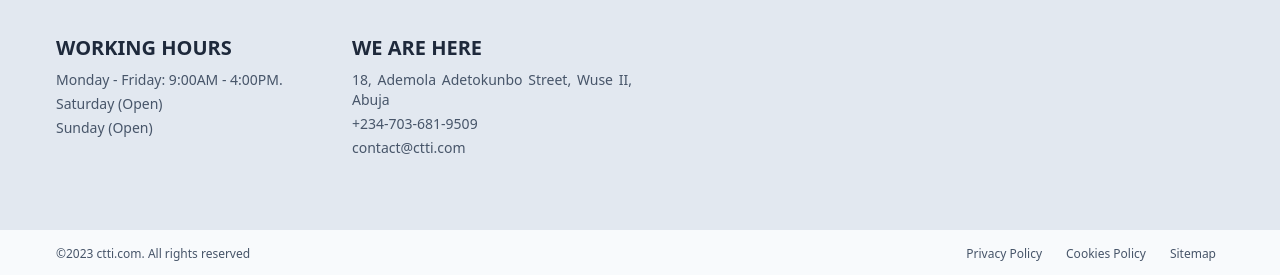
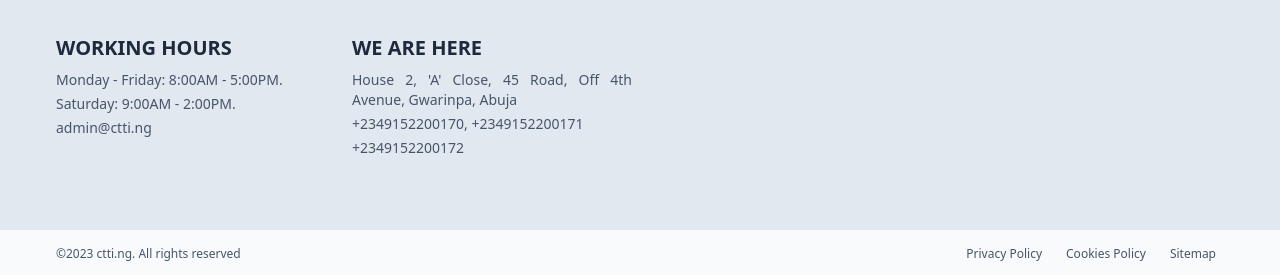
Before and after one commit to fredereeks/ceetee, a React (Create React App) app: page /post/1 in a window 1280 px wide. Shown: the part 1378-1653 px from the top of the page. Built offline with nearby package versions, Linux system fonts and the light colour scheme; no server answers.

Commit message:
Changed the contac details and working hours on the footer page as instructed

```diff
--- a/src/components/Footer.jsx
+++ b/src/components/Footer.jsx
@@ -8,23 +8,24 @@
                 <div className="flex flex-col">
                     <h3 className="text-md md:text-xl font-bold text-slate-800 pb-2 uppercase">Working Hours</h3>
                     <div className="flex flex-col gap-1">
-                        <p className="text-xs md:text-sm text-slate-600 text-justify">Monday - Friday: 9:00AM - 4:00PM.</p>
-                        <p className="text-xs md:text-sm text-slate-600 text-justify">Saturday (Open)</p>
-                        <p className="text-xs md:text-sm text-slate-600 text-justify">Sunday (Open)</p>
+                        <p className="text-xs md:text-sm text-slate-600 text-justify">Monday - Friday: 8:00AM - 5:00PM.</p>
+                        <p className="text-xs md:text-sm text-slate-600 text-justify">Saturday: 9:00AM - 2:00PM.</p>
+                        {/* <p className="text-xs md:text-sm text-slate-600 text-justify">Sunday (Open)</p> */}
+                        <p className="text-xs md:text-sm text-slate-600 text-justify">admin@ctti.ng</p>
                     </div>
                 </div>
                 <div className="flex flex-col">
                     <h3 className="text-md md:text-xl font-bold text-slate-800 pb-2 uppercase">WE ARE HERE</h3>
                     <div className="flex flex-col gap-1">
-                        <p className="text-xs md:text-sm text-slate-600 text-justify">18, Ademola Adetokunbo Street, Wuse II, Abuja</p>
-                        <p className="text-xs md:text-sm text-slate-600 text-justify">+234-703-681-9509</p>
-                        <p className="text-xs md:text-sm text-slate-600 text-justify">contact@ctti.com</p>
+                        <p className="text-xs md:text-sm text-slate-600 text-justify">House 2, 'A' Close, 45 Road, Off 4th Avenue, Gwarinpa, Abuja</p>
+                        <p className="text-xs md:text-sm text-slate-600 text-justify">+2349152200170, +2349152200171</p>
+                        <p className="text-xs md:text-sm text-slate-600 text-justify">+2349152200172</p>
                     </div>
                 </div>
             </div>
             <div className="bg-slate-50 py-3 px-4 md:px-10 absolute left-0 bottom-0 w-full flex justify-between items-center">
                 <div className="sm:container mx-auto sm:px-4 flex flex-col sm:flex-nowrap sm:flex-row gap-2 items-center md:items-center sm:justify-between">
-                    <p className="text-slate-600 text-center sm:text-left text-xs font-thin">&copy;{new Date().getFullYear()} ctti.com. All rights reserved</p>
+                    <p className="text-slate-600 text-center sm:text-left text-xs font-thin">&copy;{new Date().getFullYear()} ctti.ng. All rights reserved</p>
                     <div className="flex flex-1 justify-center sm:justify-end gap-2 w-full sm:w-max">
                         <Link to="/" className="hover:underline py-1 text-slate-600 mx-2 text-xs font-thin">Privacy Policy</Link>
                         <Link to="/" className="hover:underline py-1 text-slate-600 mx-2 text-xs font-thin">Cookies Policy</Link>
--- a/src/pages/TeamTraining.jsx
+++ b/src/pages/TeamTraining.jsx
@@ -40,7 +40,8 @@
         <section className="bg-white py-20 relative after:left-0 after:top-0 after:absolute after:z-5 after:bg-[#8881] after:w-full after:h-full">
           {/* <img src={category_2} alt="" className="absolute w-full h-full z-2 top-0 left-0 object-cover" /> */}
           <div className="relative z-10 grid grid-cols-1 sm:grid-cols-2 gap-6 justify-center container max-w-[960px] px-5 py-10 mx-auto">
-              <h2 className="col-span-1 sm:col-span-2 text-2xl md:text-4xl text-indigo-700 pt-0 pb-10 text-center font-bold">CTTI Advantages for Corporate and Government Clients</h2>
+              {/* <h2 className="col-span-1 sm:col-span-2 text-2xl md:text-4xl text-indigo-700 pt-0 pb-10 text-center font-bold">CTTI Advantages for Corporate and Government Clients</h2> */}
+              <h3 className="col-span-1 sm:col-span-2 pb-10 text-2xl md:text-3xl font-bold text-blue-600 mx-auto max-w-[90%] sm:max-w-[50%] text-center leading-loose capitalize">CTTI Advantages<span className ="text-cyan-400"> Cororate</span> and <span className ="text-cyan-400"> Government</span> Clients </h3>
             {
               trainings.map((training,i) => {
                 const light = i % 2 === 1 ? "-translate-y-4 hover:translate-y-0" : "hover:-translate-y-4 translate-y-0"
```
